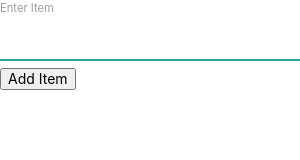
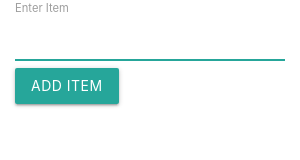
Before and after one commit to Hereiam123/Electron-Shopping-List, an Electron app: page addWindow.html in a window 300 px wide. Drawn offline with nearby package versions, Linux system fonts and the light colour scheme.

Commit message:
A little more styling

```diff
--- a/addWindow.html
+++ b/addWindow.html
@@ -6,15 +6,17 @@
 </head>
 
 <body>
+    <div class="container">
         <form>
             <div>
                 <label>Enter Item</label>
                 <input type="text" id="item" autofocus>
             </div>
-        <button type="submit">
+            <button type="submit" class="btn waves-effect waves-light">
                 Add Item
             </button>
         </form>
+    </div>
 </body>
 <script>
     const electron = require('electron');
```
Also changed, not shown: firstWindow.html (+4 -0 lines). Lines whose indentation alone changed are shown as unchanged.
